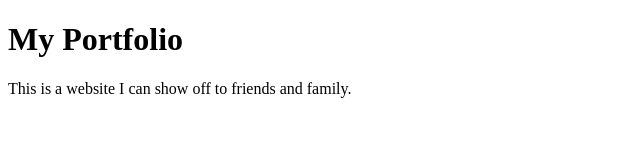
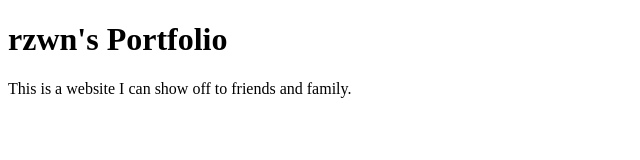
Before and after one commit to rzwn-rewind/my-portfolio, a plain HTML site: page index.html in a window 1280 px wide. Shown: the whole page, without its empty margins (0-640 px from the left). Drawn offline with Linux system fonts and the light colour scheme.

Commit message:
Changed from "My Portfolio" to "rzwn's portfolio" in the title of the index.html file.

```diff
--- a/index.html
+++ b/index.html
@@ -1,10 +1,10 @@
 <!DOCTYPE html>
 <html>
 	<head>
-		<title>My Portfolio</title>
+		<title>rzwn's portfolio</title>
 	</head>
 	<body>
-		<h1>My Portfolio</h1>
+		<h1>rzwn's Portfolio</h1>
 		<p>This is a website I can show off to friends and family.</p>
 	</body>
 </html>
```
